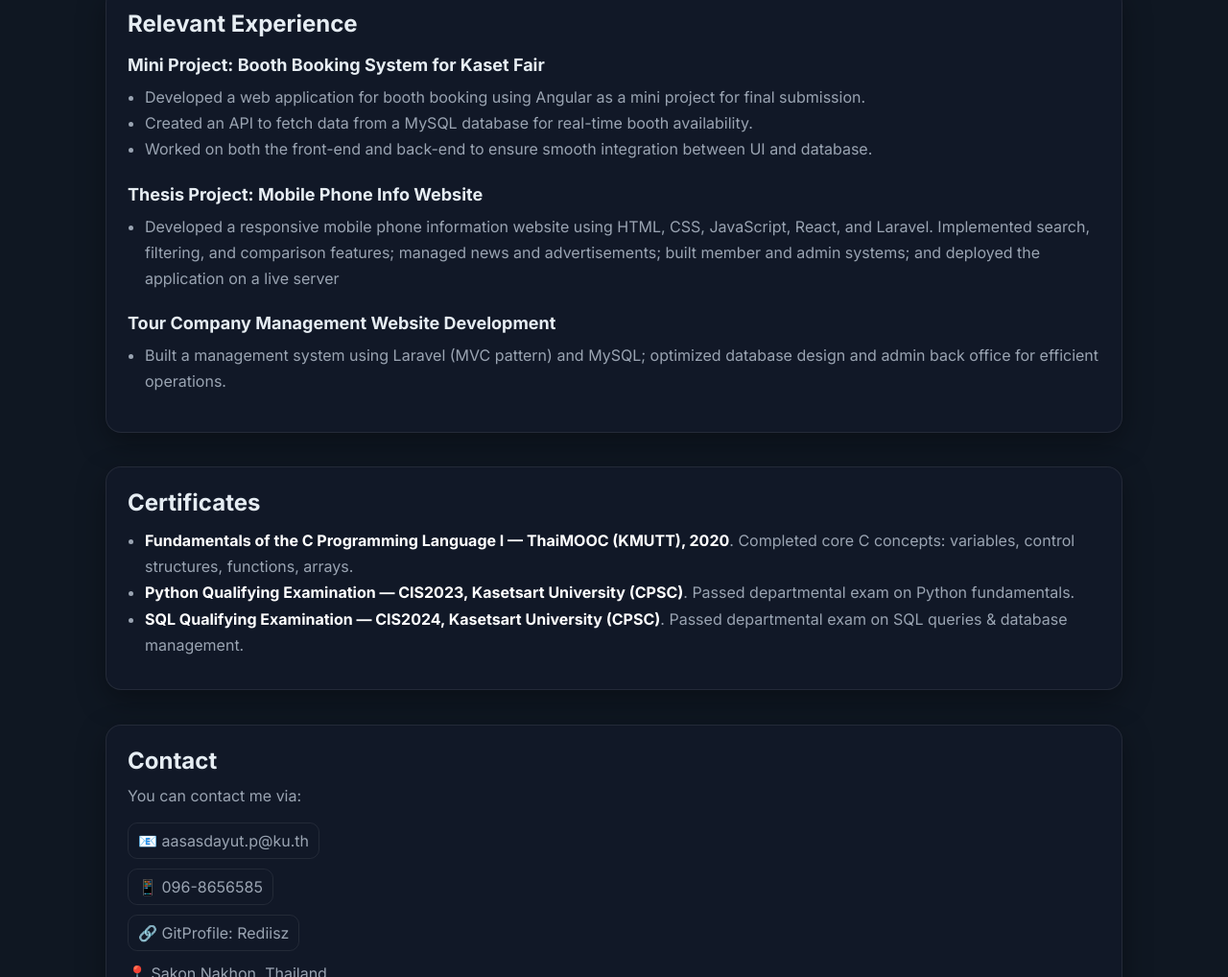
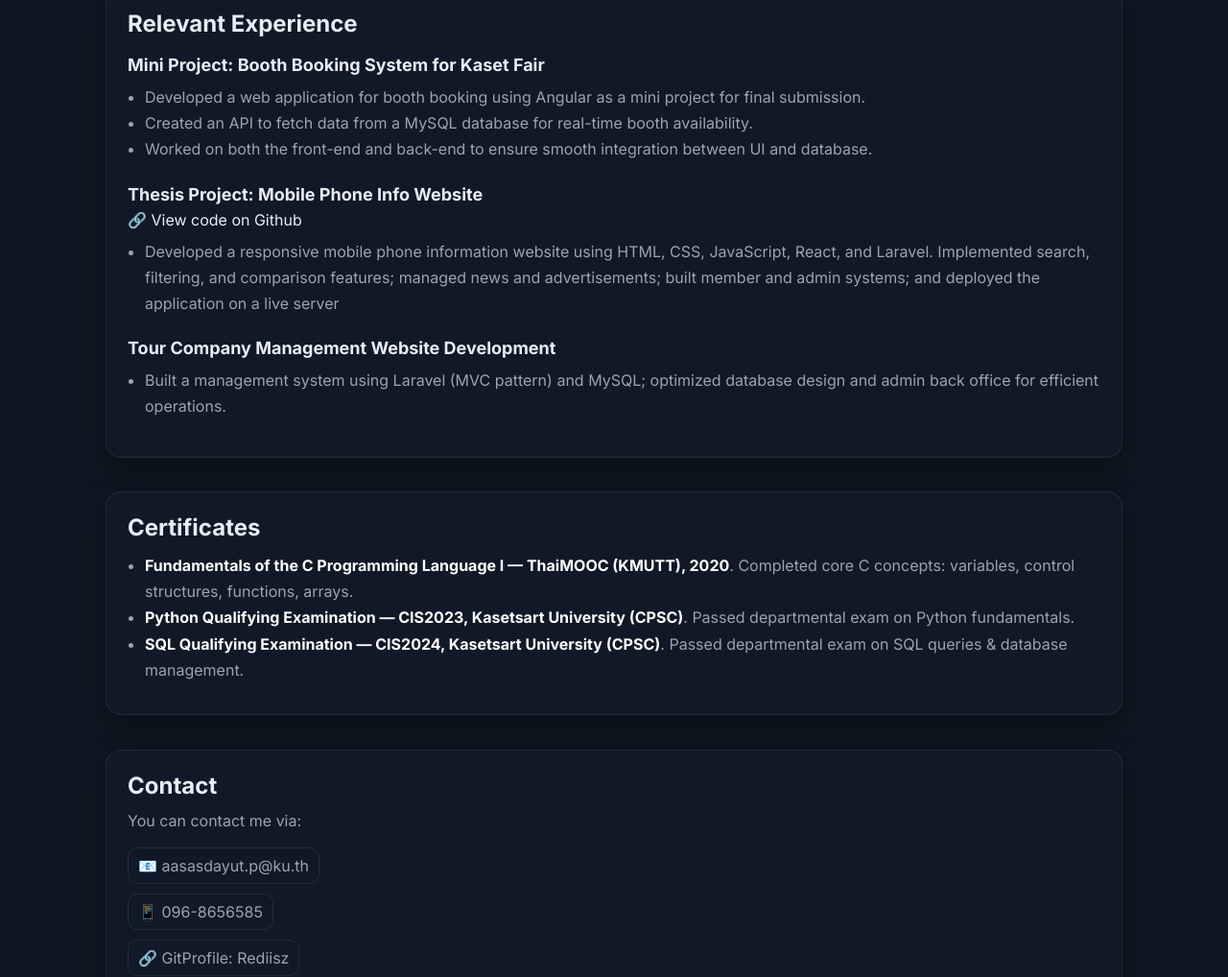
Before and after one commit to Rediisz/Rediisz.github.io, a plain HTML site: page index.html in a window 1280 px wide. Shown: the part 1495-2513 px from the top of the page at 96% size. Drawn offline with Linux system fonts and the light colour scheme.

Commit message:
Update index.html

```diff
--- a/index.html
+++ b/index.html
@@ -320,6 +320,7 @@
       </div>
       <div style="padding:6px 0">
         <h3>Thesis Project: Mobile Phone Info Website</h3>
+        <a id="github link" href="https://github.com/Rediisz/final-project-phone-info"  >🔗 View code on Github </a>
         <ul>
           <li>Developed a responsive mobile phone information website using HTML, CSS, JavaScript, React, and Laravel. Implemented search, filtering, and comparison features;
             managed news and advertisements; built member and admin systems; and deployed the application on a live server</li>
```
